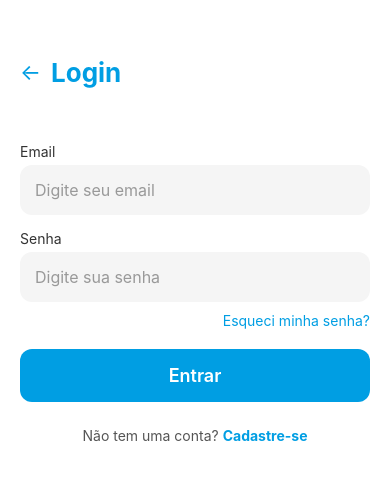
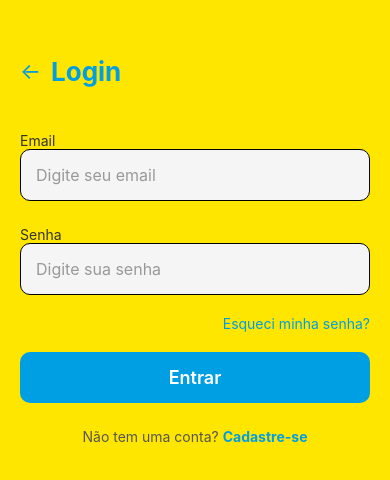
Before and after one commit to hdtmrs/prjMercadoPago, a React Native app in the folder mercadoPagoMobile/: screen /Login in a window 390 px wide. Shown: the part 172-652 px from the top of the page. Built offline with nearby package versions, Linux system fonts and the light colour scheme.

Commit message:
style:Mudando aparencia das telas

```diff
--- a/mercadoPagoMobile/pages/src/cadastro/index.js
+++ b/mercadoPagoMobile/pages/src/cadastro/index.js
@@ -139,70 +139,24 @@ const CadastroScreen = ({ navigation }) => {
 };
 
 const styles = StyleSheet.create({
-  container: {
-    flex: 1,
-    backgroundColor: "#fff",
-    padding: 20,
-    justifyContent: "center",
-  },
-  header: {
-    alignItems: "center",
-    marginBottom: 30,
-    flexDirection: "row",
-  },
-  backText: {
-    fontSize: 22,
-    marginRight: 10,
-    color: "#009EE3",
-  },
-  title: {
-    fontSize: 22,
-    fontWeight: "bold",
-    color: "#009EE3",
-  },
-  form: {
-    width: "100%",
-  },
-  label: {
-    fontSize: 14,
-    color: "#333",
-    marginBottom: 5,
-    marginTop: 15,
-  },
-  input: {
-    backgroundColor: "#F5F5F5",
-    padding: 15,
-    borderRadius: 12,
-    fontSize: 16,
-    color: "#333",
-  },
-  error: {
-    color: "red",
-    marginTop: 10,
-    fontSize: 14,
-  },
-  button: {
-    backgroundColor: "#009EE3",
-    padding: 16,
-    borderRadius: 12,
-    alignItems: "center",
-    marginTop: 20,
-  },
-  buttonText: {
-    color: "#fff",
-    fontSize: 18,
-    fontWeight: "600",
-  },
-  registerText: {
-    marginTop: 25,
-    fontSize: 14,
-    textAlign: "center",
-    color: "#555",
-  },
-  link: {
-    color: "#009EE3",
-    fontWeight: "bold",
-  }
+  container: { flex: 1, backgroundColor: "#ffe600ff", padding: 20, justifyContent: "center" },
+  header: { flexDirection: "row", alignItems: "center", marginBottom: 30 },
+  backText: { fontSize: 22, marginRight: 10, color: "#009EE3" },
+  title: { fontSize: 22, fontWeight: "bold", color: "#009EE3" },
+
+  form: { width: "100%" },
+  card: { backgroundColor: "#fff", borderRadius: 12, padding: 20, elevation: 5, shadowColor: "#000", shadowOpacity: 0.15, shadowOffset: { width: 0, height: 3 }, shadowRadius: 6 },
+
+  label: { fontSize: 14, color: "#333", marginTop: 15 },
+  input: { backgroundColor: "#F5F5F5", padding: 15, borderRadius: 10, borderWidth: 1, borderColor: '#000', fontSize: 16, color: "#333", marginBottom: 10 },
+
+  error: { color: "red", marginTop: 10, fontSize: 14 },
+  button: { backgroundColor: "#009EE3", padding: 15, borderRadius: 10, alignItems: "center", marginTop: 20 },
+  buttonText: { color: "#fff", fontSize: 18, fontWeight: "600" },
+
+  registerText: { marginTop: 25, fontSize: 14, textAlign: "center", color: "#555" },
+  link: { color: "#009EE3", fontWeight: "bold" }
 });
 
+
 export default CadastroScreen;
--- a/mercadoPagoMobile/pages/src/home/index.js
+++ b/mercadoPagoMobile/pages/src/home/index.js
@@ -1,5 +1,5 @@
 import React, {useState, useEffect} from "react";
-import {View, Text, Pressable, ActivityIndicator, Modal, TextInput} from 'react-native';
+import {View, Text, Pressable, ActivityIndicator, Modal, TextInput, StyleSheet, ScrollView} from 'react-native';
 import axios from 'axios';
 import AsyncStorage from '@react-native-async-storage/async-storage';
 
@@ -14,18 +14,14 @@ const HomeScreen = ({navigation}) => {
     const [motivo, setMotivo] = useState('');
     const [historicos, setHistoricos] = useState([]);
 
-
     useEffect(() => {
         const buscarDados = async () => {
             try{
                 setLoading(true);
                 const tokenUser = await AsyncStorage.getItem('userToken');
                 const response = await axios.get('http://127.0.0.1:8000/api/getdate', {
-                    headers: {
-                        Authorization: `Bearer ${tokenUser}`
-                    }
+                    headers: { Authorization: `Bearer ${tokenUser}` }
                 });
-                console.log(response);
                 setNome(response.data.nome);
                 setDinheiro(Number(response.data.dinheiro));
             }catch(err) {
@@ -43,9 +39,7 @@ const HomeScreen = ({navigation}) => {
                 setLoading(true);
                 const tokenUser = await AsyncStorage.getItem('userToken');
                 const response = await axios.get('http://127.0.0.1:8000/api/see',{
-                    headers: {
-                        Authorization: `Bearer ${tokenUser}`
-                    }
+                    headers: { Authorization: `Bearer ${tokenUser}` }
                 });
                 setHistoricos(response.data);
             }catch(err) {
@@ -53,7 +47,6 @@ const HomeScreen = ({navigation}) => {
             }finally{
                 setLoading(false);
             }
-
         }
         buscarHistorico();
     },[]);
@@ -90,17 +83,13 @@ const HomeScreen = ({navigation}) => {
     const guardarHistorico = async (tipo, valorEntregue) => {
         try {
             const tokenUser = await AsyncStorage.getItem('userToken');
-            const response = await axios.post('http://127.0.0.1:8000/api/post',{
+            await axios.post('http://127.0.0.1:8000/api/post',{
                 valorEntregue,
                 tipo,
                 motivo,
             },{
-                headers: {
-                    Authorization: `Bearer ${tokenUser}`
-                }
+                headers: { Authorization: `Bearer ${tokenUser}` }
             });
-
-
         }catch(err) {
             console.log(err);
         }
@@ -110,9 +99,7 @@ const HomeScreen = ({navigation}) => {
         try{
             const tokenUser = await AsyncStorage.getItem('userToken');
             await axios.put('http://127.0.0.1:8000/api/update-money',{valor}, {
-                headers: {
-                    Authorization: `Bearer ${tokenUser}`
-                }
+                headers: { Authorization: `Bearer ${tokenUser}` }
             })
         }catch(err) {
             console.log(err);
@@ -121,90 +108,275 @@ const HomeScreen = ({navigation}) => {
 
     if(loading) {
         return(
-            <View>
-                <ActivityIndicator size="large" color="#0000ff" />
-                <Text>Carregando...</Text>
+            <View style={styles.loadingContainer}>
+                <ActivityIndicator size="large" color="#009ee3" />
+                <Text style={styles.loadingText}>Carregando...</Text>
             </View>
         );
     }
 
     return(
-        <View>
-            <View>
-                <Pressable>
-                    <Text>{nome}</Text>
+        <View style={styles.container}>
+            {/* Header */}
+            <View style={styles.header}>
+                <Text style={styles.headerText}>{nome}</Text>
+                <Pressable><Text style={styles.headerBtn}>Notificação</Text></Pressable>
+                <Pressable onPress={exit}><Text style={styles.headerBtn}>Sair</Text></Pressable>
+            </View>
+
+            <ScrollView contentContainerStyle={styles.scrollContent}>
+                {/* Saldo */}
+                <View style={styles.balanceCard}>
+                    <Text style={styles.balanceLabel}>Seu saldo</Text>
+                    <Text style={styles.balanceValue}>R$ {dinheiro.toFixed(2)}</Text>
+                    <View style={styles.balanceActions}>
+                        <Pressable style={styles.btnPrimary} onPress={() => setModalSet(true)}>
+                            <Text style={styles.btnText}>Colocar</Text>
                         </Pressable>
-                <Pressable>
-                    <Text>Notificação</Text>
-                </Pressable>
-                <Pressable onPress={exit}>
-                    <Text>Ajuda</Text>
+                        <Pressable style={styles.btnSecondary} onPress={() => setModalGet(true)}>
+                            <Text style={styles.btnText}>Retirar</Text>
                         </Pressable>
                     </View>
+                </View>
 
-            <View>
-                <Text>{dinheiro}</Text>
-                <Pressable onPress={() => setModalSet(true)}>
-                    <Text>Colocar dinheiro</Text>
-                </Pressable>
-                <Pressable onPress={() => setModalGet(true)}>
-                    <Text>Tirar dinheiro</Text>
-                </Pressable>
-            </View>
+                {/* Histórico */}
+                <Text style={styles.sectionTitle}>Histórico</Text>
                 {historicos.map((historico, index) => (
-                <View key={index}>
-                    <Text>Valor: {historico.valor}</Text>
-                    <Text>Tipo: {historico.tipo}</Text>
-                    <Text>Motivo: {historico.motivo}</Text>
-                    <Text>Data: {historico.data}</Text>
+                    <View key={index} style={styles.historyCard}>
+                        <Text style={styles.historyText}>Valor: R$ {historico.valor}</Text>
+                        <Text style={styles.historyText}>Tipo: {historico.tipo}</Text>
+                        <Text style={styles.historyText}>Motivo: {historico.motivo}</Text>
+                        <Text style={styles.historyDate}>Data: {historico.data}</Text>
                     </View>
                 ))}
-            <Modal visible={modalSet} transparent={false} animationType="slide" onRequestClose={() => setModalSet(false)}>
-                <View>
-                    <Pressable onPress={() => setModalSet(false)}>
-                        <Text>Fechar</Text>
-                    </Pressable>
-                    <Text>Guardar dinheiro</Text>
+            </ScrollView>
+
+            {/* Modal Adicionar */}
+            <Modal visible={modalSet} transparent={true} animationType="slide" onRequestClose={() => setModalSet(false)}>
+                <View style={styles.modalContainer}>
+                    <View style={styles.modalContent}>
+                        <Pressable onPress={() => setModalSet(false)}><Text style={styles.closeBtn}>✕</Text></Pressable>
+                        <Text style={styles.modalTitle}>Adicionar dinheiro</Text>
                         <TextInput
+                            style={styles.input}
                             value={dinheiroSet.toString()}
                             onChangeText={(text) => setDinheiroSet(Number(text))}
                             keyboardType="numeric"
+                            placeholder="Valor"
                         />
-                    <Text>Motivo</Text>
                         <TextInput
+                            style={styles.input}
                             value={motivo}
                             onChangeText={setMotivo}
-                        keyboardType="none"
+                            placeholder="Motivo"
                         />
-                    <Pressable onPress={colocarGrana}>
-                        <Text>Enviar</Text>
+                        <Pressable style={styles.btnPrimary} onPress={colocarGrana}>
+                            <Text style={styles.btnText}>Enviar</Text>
                         </Pressable>
+                    </View>
                 </View>
             </Modal>
 
-            <Modal visible={modalGet} transparent={false} animationType="slide" onRequestClose={() => setModalGet(false)}>
-                <View>
-                    <Pressable onPress={() => setModalGet(false)}>
-                        <Text>Fechar</Text>
-                    </Pressable>
-                    <Text>Retirar dinheiro</Text>
+            {/* Modal Retirar */}
+            <Modal visible={modalGet} transparent={true} animationType="slide" onRequestClose={() => setModalGet(false)}>
+                <View style={styles.modalContainer}>
+                    <View style={styles.modalContent}>
+                        <Pressable onPress={() => setModalGet(false)}><Text style={styles.closeBtn}>✕</Text></Pressable>
+                        <Text style={styles.modalTitle}>Retirar dinheiro</Text>
                         <TextInput
+                            style={styles.input}
                             value={dinheiroGet.toString()}
                             onChangeText={(text) => setDinheiroGet(Number(text))}
                             keyboardType="numeric"
+                            placeholder="Valor"
                         />
-                    <Text>Motivo</Text>
                         <TextInput
+                            style={styles.input}
                             value={motivo}
                             onChangeText={setMotivo}
-                        keyboardType="none"
+                            placeholder="Motivo"
                         />
-                    <Pressable onPress={tirarGrana}>
-                        <Text>Enviar</Text>
+                        <Pressable style={styles.btnSecondary} onPress={tirarGrana}>
+                            <Text style={styles.btnText}>Enviar</Text>
                         </Pressable>
+                    </View>
                 </View>
             </Modal>
         </View>
     );
 };
+
+const styles = StyleSheet.create({
+    container: {
+        flex: 1,
+        backgroundColor: "#ffe600ff"
+    },
+
+    loadingContainer: {
+        flex: 1,
+        justifyContent: "center",
+        alignItems: "center"
+    },
+    loadingText: {
+        marginTop: 8,
+        fontSize: 16,
+        color: "#555",
+        fontWeight: "300", // mais delicado
+        letterSpacing: 0.5
+    },
+
+    header: {
+        flexDirection: "row",
+        justifyContent: "space-between",
+        alignItems: "center",
+        backgroundColor: "#009ee3",
+        padding: 16,
+        elevation: 6,
+        shadowColor: "#000",
+        shadowOffset: { width: 0, height: 2 },
+        shadowOpacity: 0.15,
+        shadowRadius: 3
+    },
+    headerText: {
+        color: "#fff",
+        fontSize: 20,
+        fontWeight: "600",
+        letterSpacing: 0.5
+    },
+    headerBtn: {
+        color: "#fff",
+        fontSize: 14,
+        fontWeight: "400"
+    },
+
+    scrollContent: { padding: 16 },
+
+    balanceCard: {
+        backgroundColor: "#fff",
+        padding: 20,
+        borderRadius: 14,
+        marginBottom: 20,
+        alignItems: "center",
+        elevation: 6,
+        shadowColor: "#000",
+        shadowOffset: { width: 0, height: 3 },
+        shadowOpacity: 0.2,
+        shadowRadius: 6
+    },
+    balanceLabel: {
+        fontSize: 15,
+        color: "#666",
+        fontWeight: "300"
+    },
+    balanceValue: {
+        fontSize: 32,
+        fontWeight: "600",
+        color: "#009ee3",
+        marginVertical: 8,
+        letterSpacing: 1
+    },
+    balanceActions: {
+        flexDirection: "row",
+        gap: 12,
+        marginTop: 14
+    },
+
+    btnPrimary: {
+        backgroundColor: "#009ee3",
+        paddingVertical: 12,
+        paddingHorizontal: 24,
+        borderRadius: 12,
+        elevation: 4,
+        shadowColor: "#009ee3",
+        shadowOpacity: 0.25,
+        shadowRadius: 5
+    },
+    btnSecondary: {
+        backgroundColor: "#00d46a",
+        paddingVertical: 12,
+        paddingHorizontal: 24,
+        borderRadius: 12,
+        elevation: 4,
+        shadowColor: "#00d46a",
+        shadowOpacity: 0.25,
+        shadowRadius: 5
+    },
+    btnText: {
+        color: "#fff",
+        fontSize: 16,
+        fontWeight: "600"
+    },
+
+    sectionTitle: {
+        fontSize: 18,
+        fontWeight: "600",
+        marginBottom: 12,
+        color: "#333",
+        letterSpacing: 0.5
+    },
+
+    historyCard: {
+        backgroundColor: "#fff",
+        padding: 16,
+        borderRadius: 12,
+        marginBottom: 14,
+        elevation: 4,
+        shadowColor: "#000",
+        shadowOffset: { width: 0, height: 3 },
+        shadowOpacity: 0.15,
+        shadowRadius: 4
+    },
+    historyText: {
+        fontSize: 14,
+        color: "#333",
+        fontWeight: "400"
+    },
+    historyDate: {
+        fontSize: 12,
+        color: "#888",
+        marginTop: 6,
+        fontStyle: "italic"
+    },
+
+    modalContainer: {
+        flex: 1,
+        justifyContent: "center",
+        alignItems: "center",
+        backgroundColor: "rgba(0,0,0,0.5)"
+    },
+    modalContent: {
+        width: "85%",
+        backgroundColor: "#fff",
+        borderRadius: 14,
+        padding: 22,
+        elevation: 8,
+        shadowColor: "#000",
+        shadowOpacity: 0.25,
+        shadowRadius: 6
+    },
+    closeBtn: {
+        fontSize: 20,
+        alignSelf: "flex-end",
+        color: "#444"
+    },
+    modalTitle: {
+        fontSize: 20,
+        fontWeight: "600",
+        marginBottom: 16,
+        color: "#009ee3",
+        textAlign: "center"
+    },
+    input: {
+        borderWidth: 1,
+        borderColor: "#ccc",
+        borderRadius: 10,
+        padding: 12,
+        marginBottom: 14,
+        fontSize: 14,
+        fontWeight: "300",
+        color: "#333"
+    }
+});
+
+
 export default HomeScreen;
--- a/mercadoPagoMobile/pages/src/login/index.js
+++ b/mercadoPagoMobile/pages/src/login/index.js
@@ -118,76 +118,24 @@ const LoginScreen = ({ navigation }) => {
 };
 
 const styles = StyleSheet.create({
-  container: {
-    flex: 1,
-    backgroundColor: "#fff",
-    padding: 20,
-    justifyContent: "center",
-  },
-  header: {
-    alignItems: "center",
-    marginBottom: 40,
-    flexDirection: "row",
-  },
-  backText: {
-    fontSize: 22,
-    marginRight: 10,
-    color: "#009EE3",
-  },
-  title: {
-    fontSize: 26,
-    fontWeight: "bold",
-    color: "#009EE3",
-  },
-  form: {
-    width: "100%",
-  },
-  label: {
-    fontSize: 14,
-    color: "#333",
-    marginBottom: 5,
-    marginTop: 15,
-  },
-  input: {
-    backgroundColor: "#F5F5F5",
-    padding: 15,
-    borderRadius: 12,
-    fontSize: 16,
-    color: "#333",
-  },
-  forgotText: {
-    marginTop: 10,
-    fontSize: 14,
-    color: "#009EE3",
-    textAlign: "right",
-  },
-  error: {
-    color: "red",
-    marginTop: 10,
-    fontSize: 14,
-  },
-  button: {
-    backgroundColor: "#009EE3",
-    padding: 16,
-    borderRadius: 12,
-    alignItems: "center",
-    marginTop: 20,
-  },
-  buttonText: {
-    color: "#fff",
-    fontSize: 18,
-    fontWeight: "600",
-  },
-  registerText: {
-    marginTop: 25,
-    fontSize: 14,
-    textAlign: "center",
-    color: "#555",
-  },
-  link: {
-    color: "#009EE3",
-    fontWeight: "bold",
-  }
+  container: { flex: 1, backgroundColor: "#ffe600ff", padding: 20, justifyContent: "center" },
+  header: { flexDirection: "row", alignItems: "center", marginBottom: 30 },
+  backText: { fontSize: 22, marginRight: 10, color: "#009EE3" },
+  title: { fontSize: 26, fontWeight: "bold", color: "#009EE3" },
+
+  form: { width: "100%" },
+  card: { backgroundColor: "#fff", borderRadius: 12, padding: 20, elevation: 5, shadowColor: "#000", shadowOpacity: 0.15, shadowOffset: { width: 0, height: 3 }, shadowRadius: 6 },
+
+  label: { fontSize: 14, color: "#333", marginTop: 15 },
+  input: { backgroundColor: "#F5F5F5", padding: 15, borderRadius: 10, borderWidth: 1, borderColor: '#000', fontSize: 16, color: "#333", marginBottom: 10 },
+  forgotText: { marginTop: 10, fontSize: 14, color: "#009EE3", textAlign: "right" },
+  error: { color: "red", marginTop: 10, fontSize: 14 },
+
+  button: { backgroundColor: "#009EE3", padding: 15, borderRadius: 10, alignItems: "center", marginTop: 20 },
+  buttonText: { color: "#fff", fontSize: 18, fontWeight: "600" },
+
+  registerText: { marginTop: 25, fontSize: 14, textAlign: "center", color: "#555" },
+  link: { color: "#009EE3", fontWeight: "bold" }
 });
 
 export default LoginScreen;
```
Lines whose indentation alone changed are shown as unchanged.
